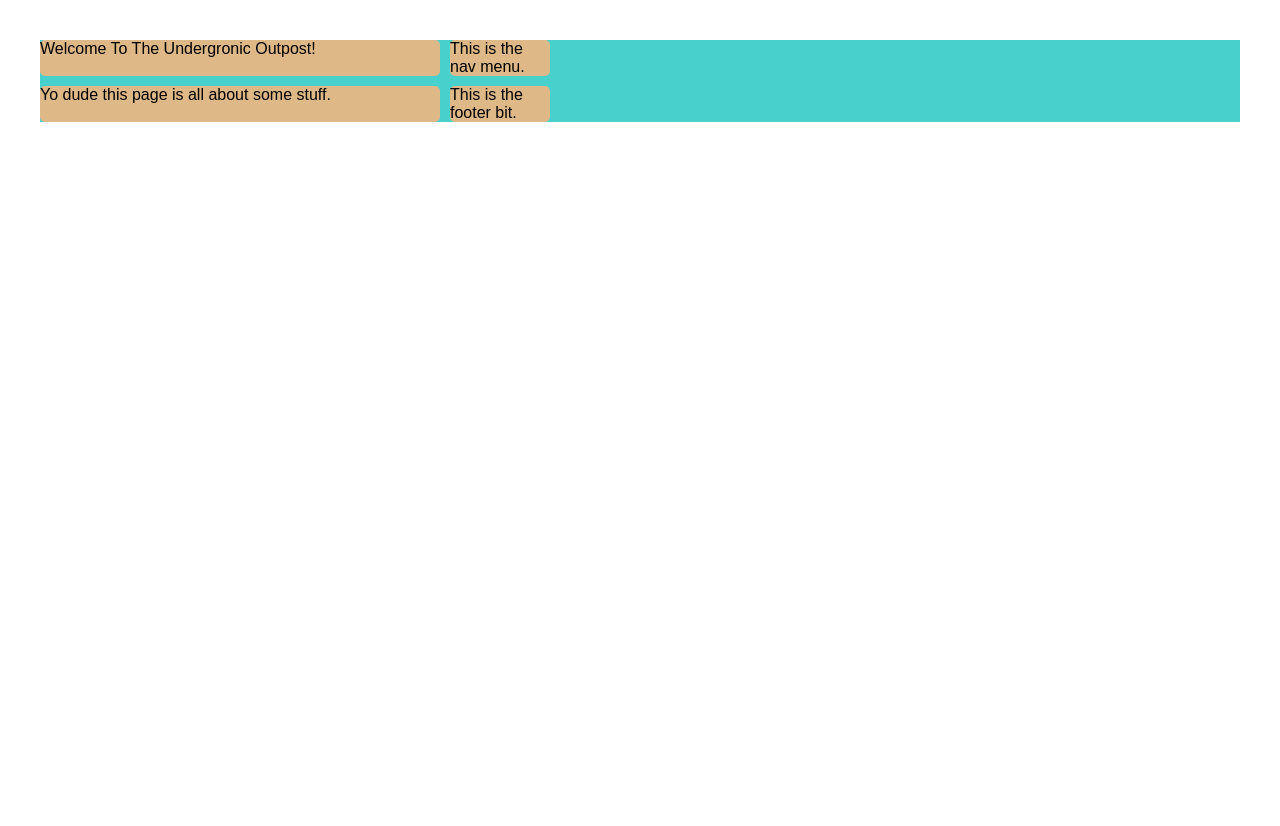
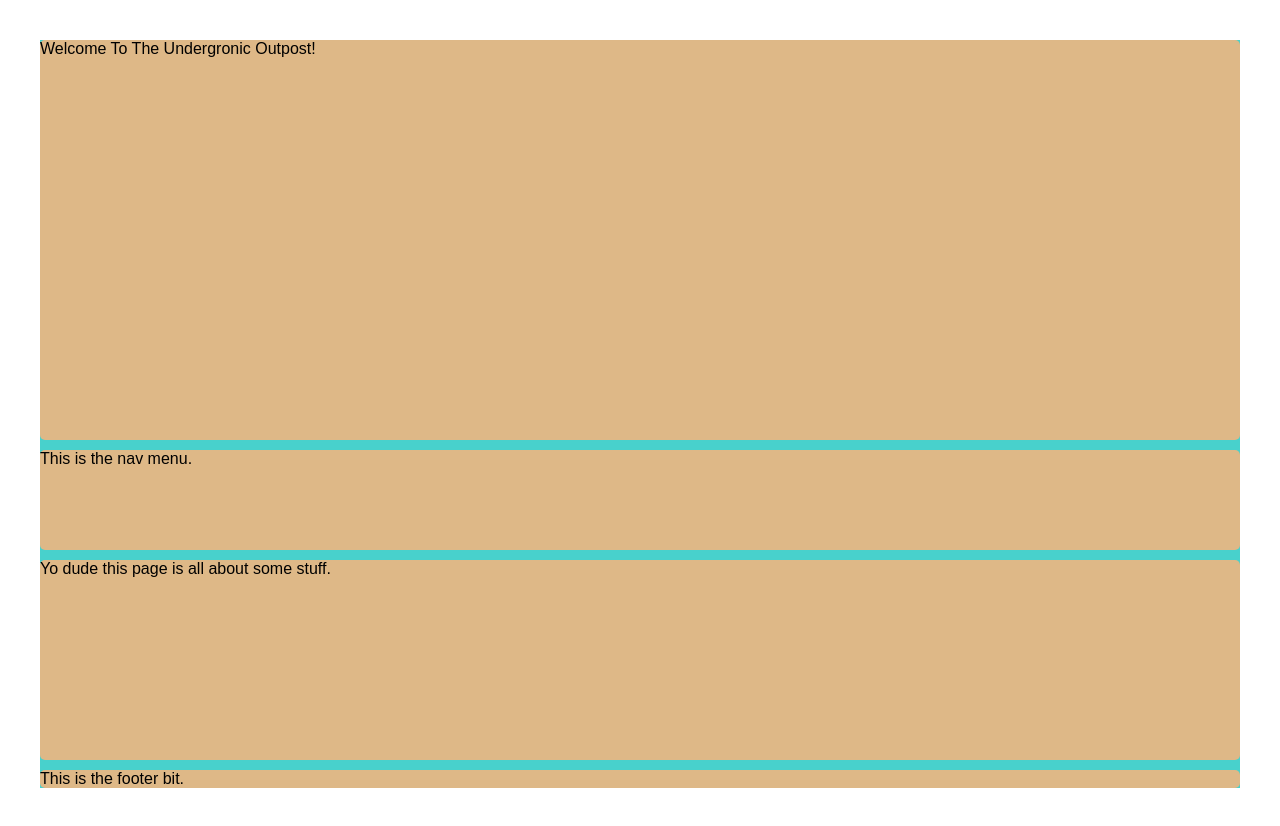
Before and after one commit to AnhDiep17/anh-next-exploration-2, a Next.js app: page / in a window 1280 px wide. Before the commit the page ends 800 px from the top, so only its background shows below. Built offline with nearby package versions, Linux system fonts and the light colour scheme.

Commit message:
experiment with grid-template-rows

```diff
--- a/styles.css
+++ b/styles.css
@@ -6,7 +6,7 @@
 .wrapper {
     display: grid;
     background-color: mediumturquoise;
-    grid-template-columns: 400px 100px;
+    grid-template-rows: 400px 100px 200px;
     grid-gap: 10px;
 }
 
```
